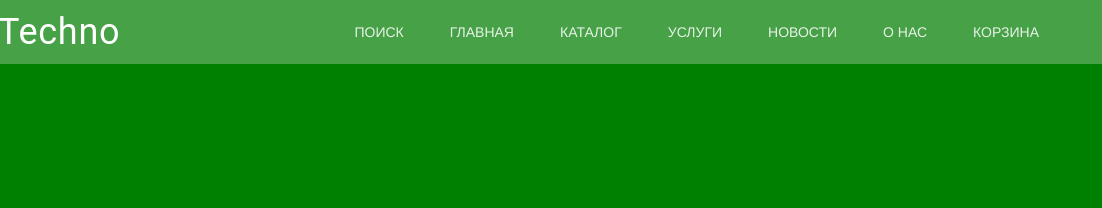
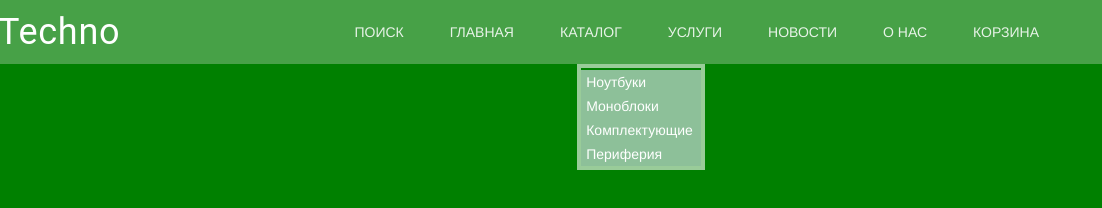
Before and after one commit to SergeyRSF/sergeyshop, a website: page index.html in a window 1280 px wide. Shown: the full height of the page, 178-1280 px from the left. Drawn offline with nearby package versions, Linux system fonts and the light colour scheme.

Commit message:
Добавил менюшку

```diff
--- a/index.html
+++ b/index.html
@@ -16,10 +16,17 @@
           <!-- Add spacer, to align navigation to the right -->
           <div class="mdl-layout-spacer"></div>
           <!-- Navigation -->
-          <nav class="mdl-navigation">
+          <nav class="mdl-navigation main-menu">
             <a class="mdl-navigation__link upc" href="">Поиск</a>
             <a class="mdl-navigation__link upc" href="">Главная</a>
-            <a class="mdl-navigation__link upc" href="">Каталог</a>
+            <a class="mdl-navigation__link upc c_menu" href="">Каталог
+              <ul class="dd-menu">
+                <li class="dd-li"><a class="dd-a" href="#">Ноутбуки</a></li>
+                <li class="dd-li"><a class="dd-a" href="#">Моноблоки</a></li>
+                <li class="dd-li"><a class="dd-a" href="#">Комплектующие</a></li>
+                <li class="dd-li"><a class="dd-a" href="#">Периферия</a></li>
+              </ul>
+            </a>
             <a class="mdl-navigation__link upc" href="">Услуги</a>
             <a class="mdl-navigation__link upc" href="">Новости</a>
             <a class="mdl-navigation__link upc" href="">О нас</a>
--- a/scss/styles.scss
+++ b/scss/styles.scss
@@ -29,6 +29,13 @@ body {
         font-size: 36px;
     }
 
+    .main-menu {
+
+        &:after {
+            content: ' ';
+            float: none;
+        }
+
     .upc {
         text-transform: uppercase;
         line-height: 26px !important;
@@ -54,7 +61,49 @@ body {
         }
     }
 
+    a.c_menu {
+        position: relative;
+        display: block;
 
+        &:hover {
+            color: #000;
+
+            .dd-menu {
+                display:block;
+            }
+
+        }
+    }
+
+    .dd-menu {
+        //display: none;
+        position: absolute;
+        width: 120px;
+        top: 64px;
+        right: 31%;
+        border: 4px solid rgba(255, 255, 255, 0.6);
+        padding: 0px;
+        margin: 0px;
+
+        .dd-li {
+
+            list-style-type: none;
+
+            .dd-a {
+                display: block;
+                background-color: rgba(236, 236, 255, 0.6);
+                list-style: none !important;
+                text-decoration: none;
+                color: white;
+                padding-left: 5px;
+
+                &:hover {
+                    background-color: #008000;
+                }
+            }
+        }
+    }
+}
     .left-menu {
         display: none;
     }
```
Also changed, not shown: css/styles.css.
